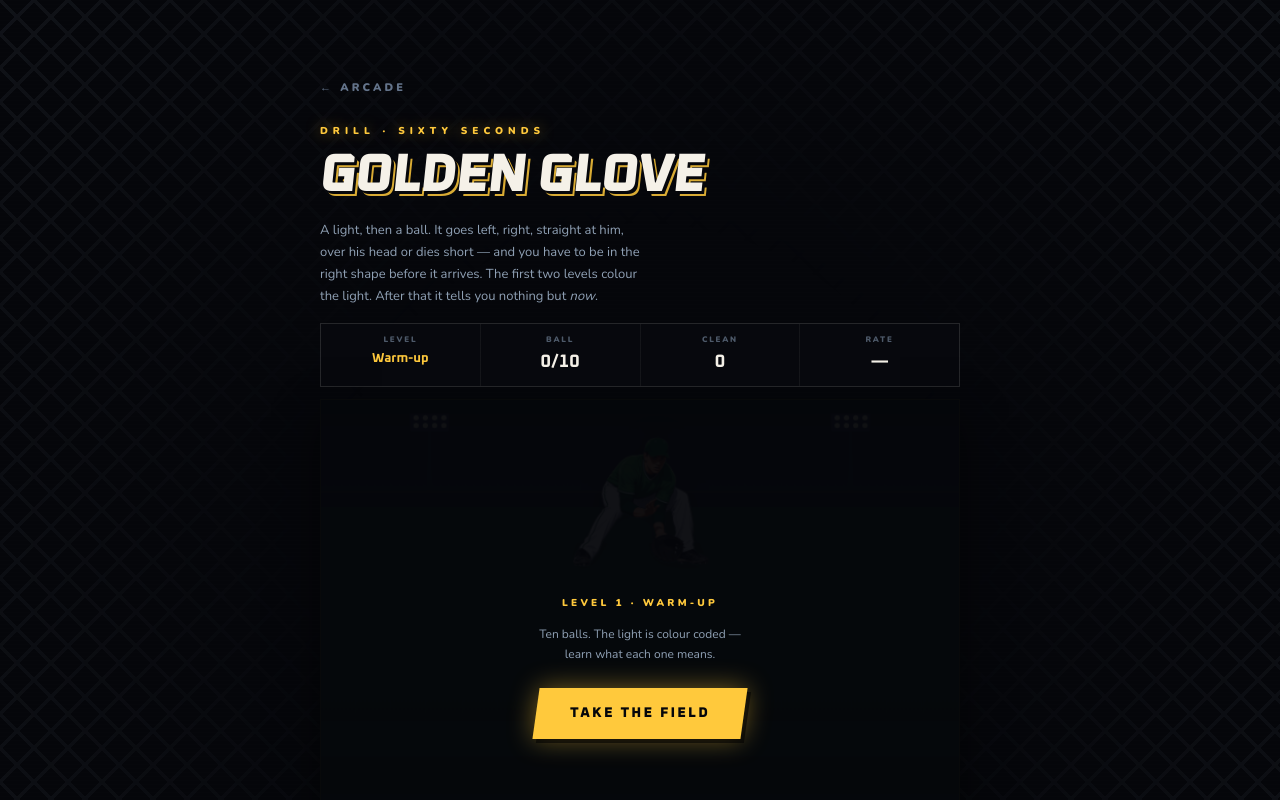
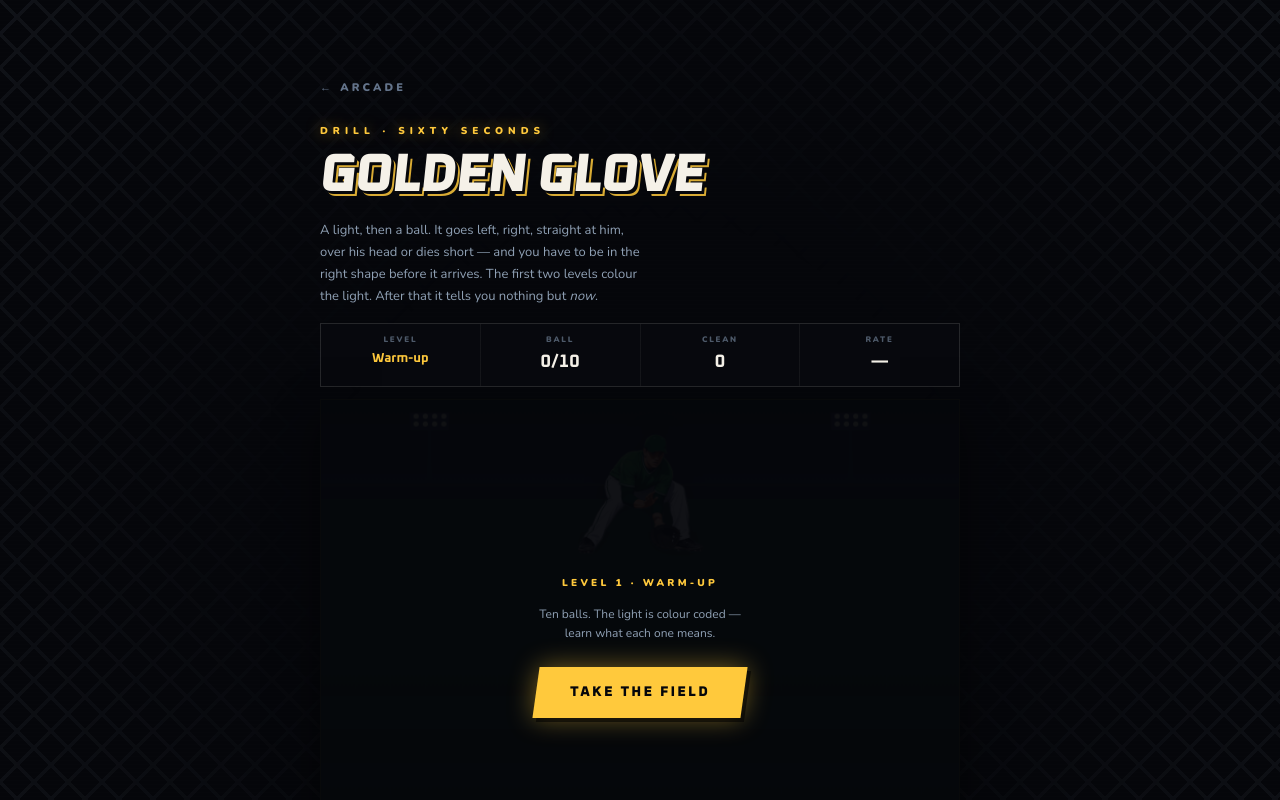
Before and after one commit to N8Nuks/grassrootsfantasy, a Next.js app: page /games/goldenglove in a window 1280 px wide. Shown: the top 800 px of the page. Built offline with nearby package versions, Linux system fonts and the light colour scheme.

Commit message:
Trim Golden Glove canvas height for laptop viewports

```diff
--- a/app/games/goldenglove/GoldenGloveClient.tsx
+++ b/app/games/goldenglove/GoldenGloveClient.tsx
@@ -398,7 +398,7 @@ export default function GoldenGloveClient() {
       </div>
 
       <div className="gg-stage">
-        <canvas ref={canvasRef} className="gg-canvas" width={620} height={520} />
+        <canvas ref={canvasRef} className="gg-canvas" width={620} height={480} />
 
         {flash && (
           <p className="gg-call" style={{
```
